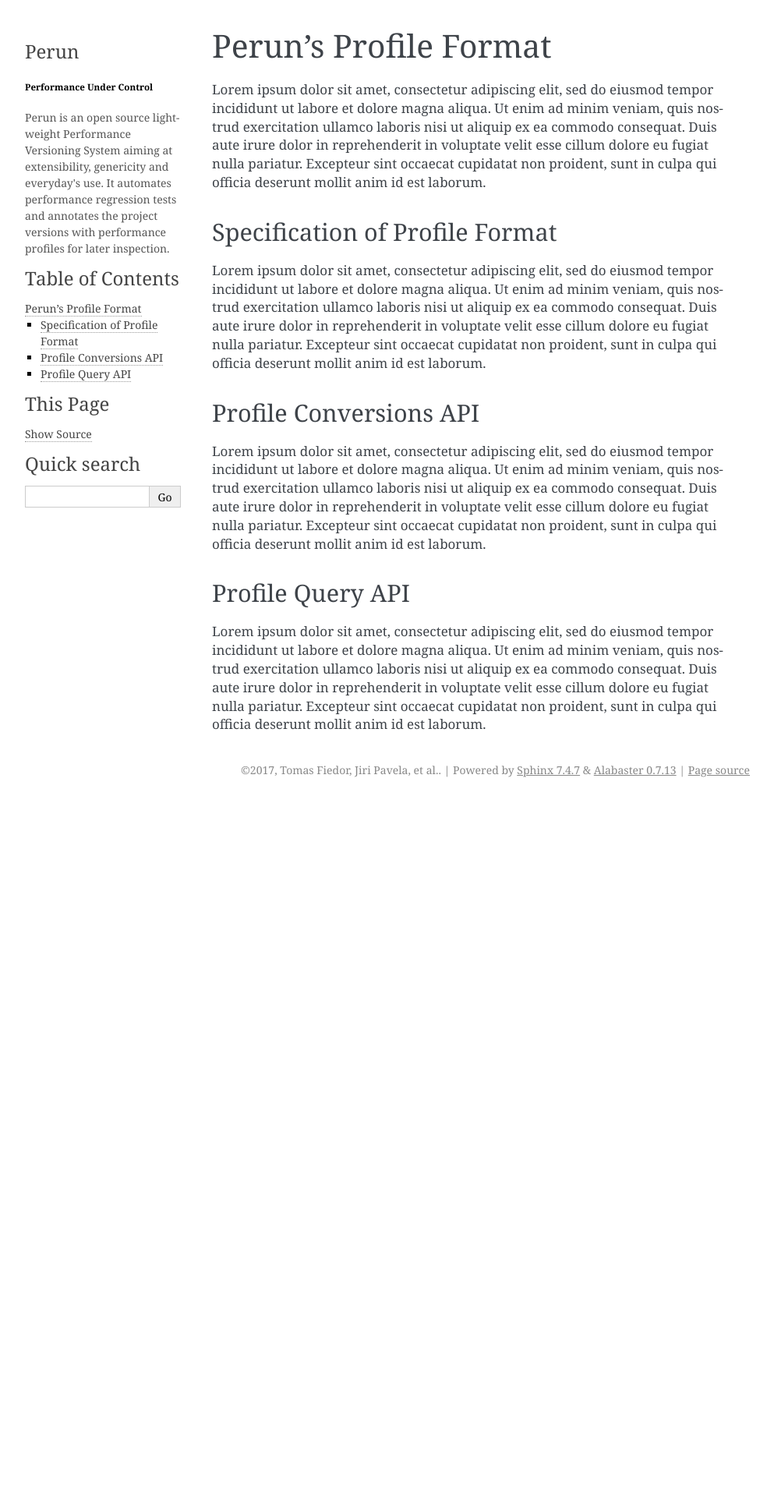
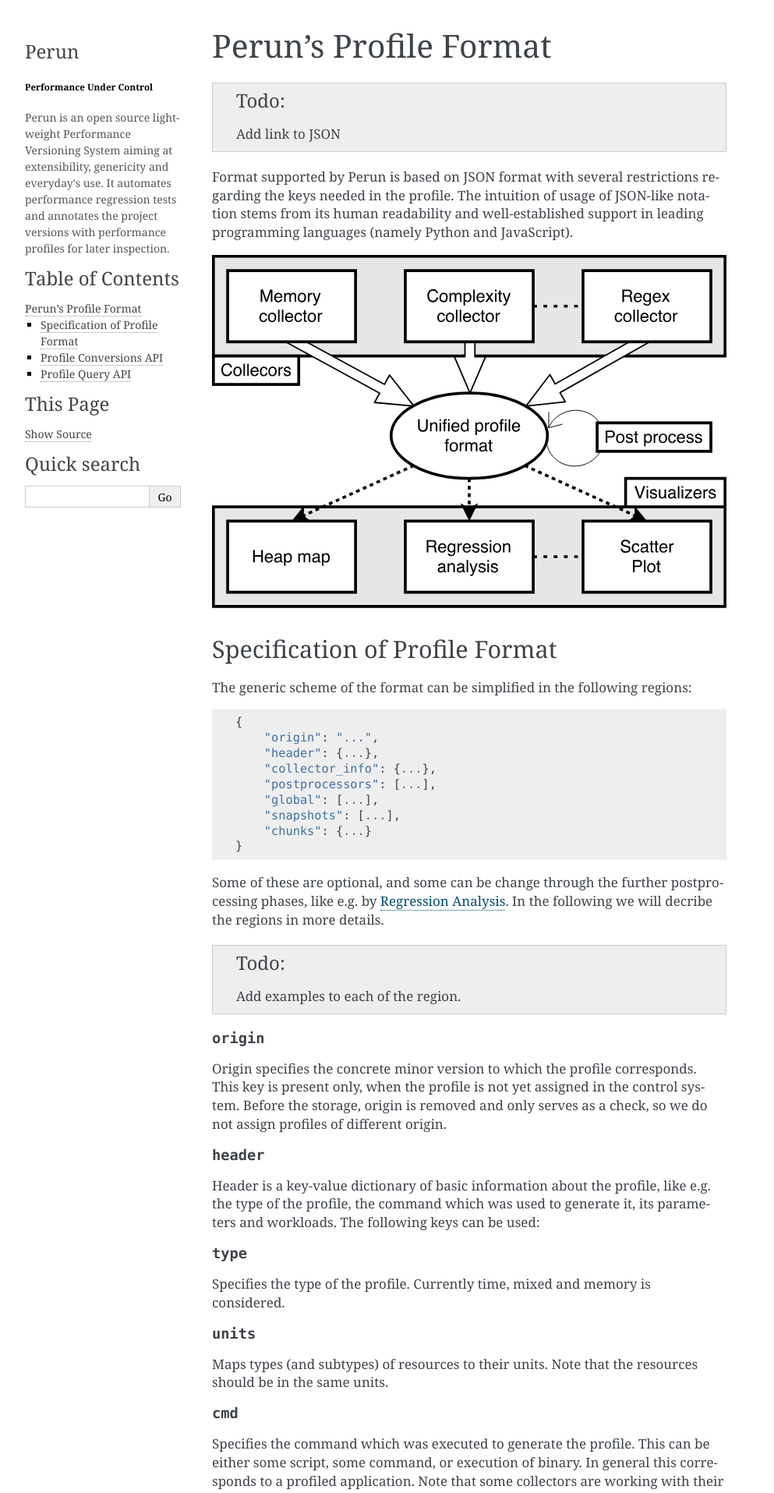
Before and after one commit to Perfexionists/perun, a Sphinx documentation site: the page built from docs/profile.rst, in a window 1280 px wide. Shown: the top 1915 px of the page at 78% size, without its empty margins (148-1141 px from the left). Built offline with Sphinx 7.4.7, drawn with Linux system fonts in a browser that asks for light colours; before the commit the page ends 1027 px from its top, so only the background shows below that; some of the changed text lies outside the part shown.

Commit message:
Outline the description of perun profiles
css: add styling for keys;
conf: register two different object types;
profile: make a draft of the text;
convert: polish the documentation of heap/heat map format;
query: add script guard.

```diff
--- a/docs/_static/perun.css
+++ b/docs/_static/perun.css
@@ -3,3 +3,8 @@
 div.note {
     font-size: 75%;
 }
+
+.perfkey code.descname {
+    font-weight: normal;
+    font-style: italic;
+}
--- a/docs/conf.py
+++ b/docs/conf.py
@@ -172,3 +172,18 @@
      author, 'Perun', 'One line description of project.',
      'Miscellaneous'),
 ]
+
+
+def setup(app):
+    import sphinx
+    app.add_object_type(
+        'perfreg', 'preg',
+        objname='perf format region',
+        indextemplate='pair: %s; perf format region'
+    )
+    app.add_object_type(
+        'perfkey', 'pkey',
+        objname='perf format key',
+        ref_nodeclass=sphinx.addnodes.literal_emphasis,
+        indextemplate='pair: %s; perf format key'
+    )
--- a/docs/profile.rst
+++ b/docs/profile.rst
@@ -3,41 +3,149 @@
 Perun's Profile Format
 ======================
 
-Lorem ipsum dolor sit amet, consectetur adipiscing elit, sed do eiusmod tempor incididunt ut labore
-et dolore magna aliqua. Ut enim ad minim veniam, quis nostrud exercitation ullamco laboris nisi ut
-aliquip ex ea commodo consequat. Duis aute irure dolor in reprehenderit in voluptate velit esse
-cillum dolore eu fugiat nulla pariatur. Excepteur sint occaecat cupidatat non proident, sunt in
-culpa qui officia deserunt mollit anim id est laborum.
+.. todo::
+   Add link to JSON
+
+Format supported by Perun is based on JSON format with several restrictions regarding the keys
+needed in the profile. The intuition of usage of JSON-like notation stems from its human readability
+and well-established support in leading programming languages (namely Python and JavaScript).
+
+.. image:: /../figs/lifetime-of-profile.*
+   :width: 100%
+   :align: center
 
 .. _profile-spec:
 
 Specification of Profile Format
 -------------------------------
 
-Lorem ipsum dolor sit amet, consectetur adipiscing elit, sed do eiusmod tempor incididunt ut labore
-et dolore magna aliqua. Ut enim ad minim veniam, quis nostrud exercitation ullamco laboris nisi ut
-aliquip ex ea commodo consequat. Duis aute irure dolor in reprehenderit in voluptate velit esse
-cillum dolore eu fugiat nulla pariatur. Excepteur sint occaecat cupidatat non proident, sunt in
-culpa qui officia deserunt mollit anim id est laborum.
+The generic scheme of the format can be simplified in the following regions::
+
+    {
+        "origin": "...",
+        "header": {...},
+        "collector_info": {...},
+        "postprocessors": [...],
+        "global": [...],
+        "snapshots": [...],
+        "chunks": {...}
+    }
+
+Some of these are optional, and some can be change through the further postprocessing phases,
+like e.g. by :ref:`postprocessors-regression-analysis`. In the following we will decribe the
+regions in more details.
+
+.. todo::
+   Add examples to each of the region.
+
+.. perfreg:: origin
+
+Origin specifies the concrete minor version to which the profile corresponds. This key is present
+only, when the profile is not yet assigned in the control system. Before the storage, origin is
+removed and only serves as a check, so we do not assign profiles of different origin.
+
+.. perfreg:: header
+
+Header is a key-value dictionary of basic information about the profile, like e.g. the type of the
+profile, the command which was used to generate it, its parameters and workloads. The following
+keys can be used:
+
+.. perfkey:: type
+
+Specifies the type of the profile. Currently time, mixed and memory is considered.
+
+.. perfkey:: units
+
+Maps types (and subtypes) of resources to their units. Note that the resources should be in the
+same units.
+
+.. perfkey:: cmd
+
+Specifies the command which was executed to generate the profile. This can be either some script,
+some command, or execution of binary. In general this corresponds to a profiled application. Note
+that some collectors are working with their own binaries (like e.g. :ref:`collectors-complexity`
+and will thus omit this command; however it can still be used for tagging the profiles)
+
+.. perfkey:: params
+
+Specifies list of arguments or parameters that supplied to the :pkey:`cmd` that was run. This is
+used for more fine distinguishing of profiles regarding its parameters (e.g. when we run command
+with different optimizations, etc.). Optional, can be empty.
+
+.. perfkey:: workload
+
+Workloads refer to a different inputs that are supplied to profiled command with given arguments.
+E.g. when one profiles text processing application, workload will refer to a concrete text files
+that are used to profile the application. Optional, can be empty.
+
+.. perfreg:: collector_info
+
+This region contains information about collector, which was used to generate the data.
+
+.. perfkey:: name
+
+Name of the used collector.
+
+.. perfkey:: params
+
+Key-value dictionary of parameters for the given collector.
+
+.. perfreg:: postprocessors
+
+List of postprocessing units with information analogous to :preg:`collector_info`. Order of the
+postprocessors info specifies how the postprocessors were applied (since the ordering can have
+impact on the resulting data).
+
+.. perfreg:: global
+
+.. todo::
+   This needs to be changed in the collectors since we are changing the specification
+
+Global region contains a list of resources corresponding collected by the profiler.
+
+.. perfreg:: chunks
+
+.. todo::
+   Add information that this is in proposal only.
+
+Currently in proposal. Chunks are meant to be a look-up table which maps unique identifiers to
+a larger portions of JSON region. Since lots of informations are repeated through the profile,
+this is meant as an space optimization.
 
 .. _profile-conversion-api:
 
 Profile Conversions API
 -----------------------
 
-Lorem ipsum dolor sit amet, consectetur adipiscing elit, sed do eiusmod tempor incididunt ut labore
-et dolore magna aliqua. Ut enim ad minim veniam, quis nostrud exercitation ullamco laboris nisi ut
-aliquip ex ea commodo consequat. Duis aute irure dolor in reprehenderit in voluptate velit esse
-cillum dolore eu fugiat nulla pariatur. Excepteur sint occaecat cupidatat non proident, sunt in
-culpa qui officia deserunt mollit anim id est laborum.
+.. automodule:: perun.profile.convert
+
+.. autofunction:: resources_to_pandas_dataframe
+
+.. autofunction:: to_heap_map_format
+
+.. autofunction:: to_heat_map_format
+
+.. autofunction:: to_flame_graph_format
 
 .. _profile-query-api:
 
 Profile Query API
 -----------------
 
-Lorem ipsum dolor sit amet, consectetur adipiscing elit, sed do eiusmod tempor incididunt ut labore
-et dolore magna aliqua. Ut enim ad minim veniam, quis nostrud exercitation ullamco laboris nisi ut
-aliquip ex ea commodo consequat. Duis aute irure dolor in reprehenderit in voluptate velit esse
-cillum dolore eu fugiat nulla pariatur. Excepteur sint occaecat cupidatat non proident, sunt in
-culpa qui officia deserunt mollit anim id est laborum.
+.. automodule:: perun.profile.query
+
+.. autofunction:: all_resources_of
+
+.. autofunction:: all_items_of
+
+.. autofunction:: all_resource_fields_of
+
+.. autofunction:: all_numerical_resource_fields_of
+
+.. autofunction:: unique_resource_values_of
+
+.. autofunction:: all_key_values_of
+
+.. autofunction:: all_models_of
+
+.. autofunction:: unique_model_values_of
```
Also changed, not shown: 2 other files.
